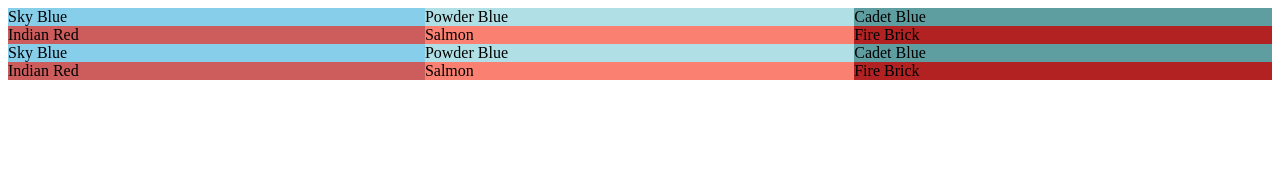
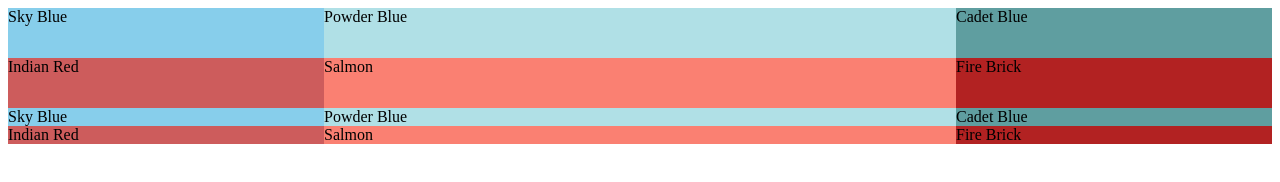
Before and after one commit to mboomer/responsive-web-design, a plain HTML site: page grid.html in a window 1280 px wide. Drawn offline with Linux system fonts and the light colour scheme.

Commit message:
Add code for css grid to include rows
Added the code to css grid to add multiple rows to the grid

```diff
--- a/grid.html
+++ b/grid.html
@@ -7,10 +7,15 @@
         <style>
             #parent {
                 background: rgba(0,0,0,0.5);
-                display: grid;                              /* only direct descendents inside the grid become grid elements */
-                                                            /* nested elements within child elements are not grid elements  */
-                /* grid-template-columns: 33% 33% 33%;         /* specify 3 equally sized columns - not 1% at right is not filled */
-                grid-template-columns: auto auto auto;         /* specify 3 equally sized columns */
+                display: grid;                                      /* only direct descendents inside the grid become grid elements */
+                                                                    /* nested elements within child elements are not grid elements  */
+                /* grid-template-columns: 33% 33% 33%;              /* specify 3 equally sized columns - note 1% at right is not filled     */
+                /* grid-template-columns: 250px auto 100px auto;    /* specify 4 columns 2 have set width 2 automatically expand/contract   */
+                /* grid-template-columns: 1fr 1fr 1fr;              /* fr=fraction - still specifies 3 equally sized columns                */
+                grid-template-columns: 1fr 2fr 1fr;                 /* fr=fraction - 3 cols but col2 twice the size of col1 and col3        */
+                grid-template-rows: 50px 50px;                      /* 2 rows each 50px in height -                                         */
+                                                                    /* if there > 2 rows the rest will remain at the default height         */
+                                                                    /* if there arent enough children to fill rows the body will show       */
             }
             .child1 {
                 background: skyblue;
```
Also changed, not shown: styles.css (added, +9 -0 lines).
